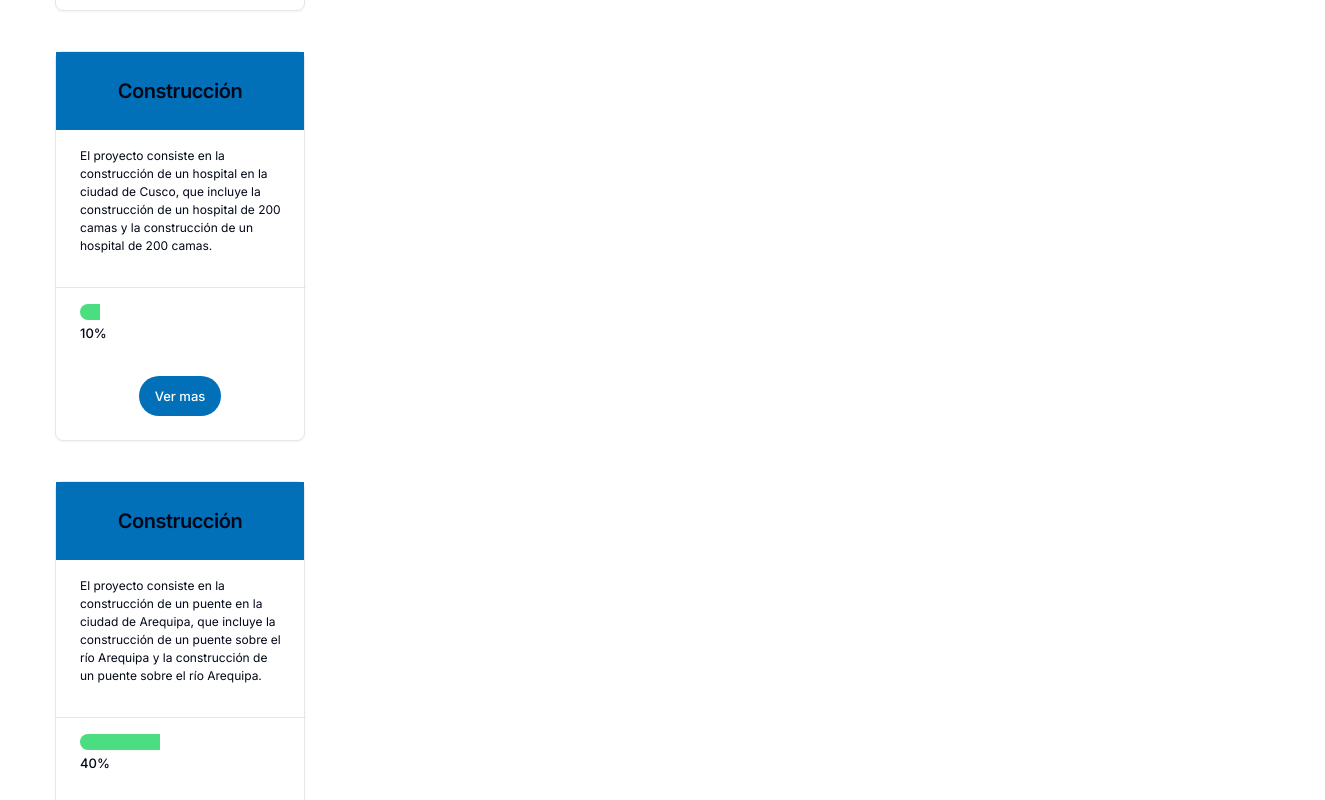
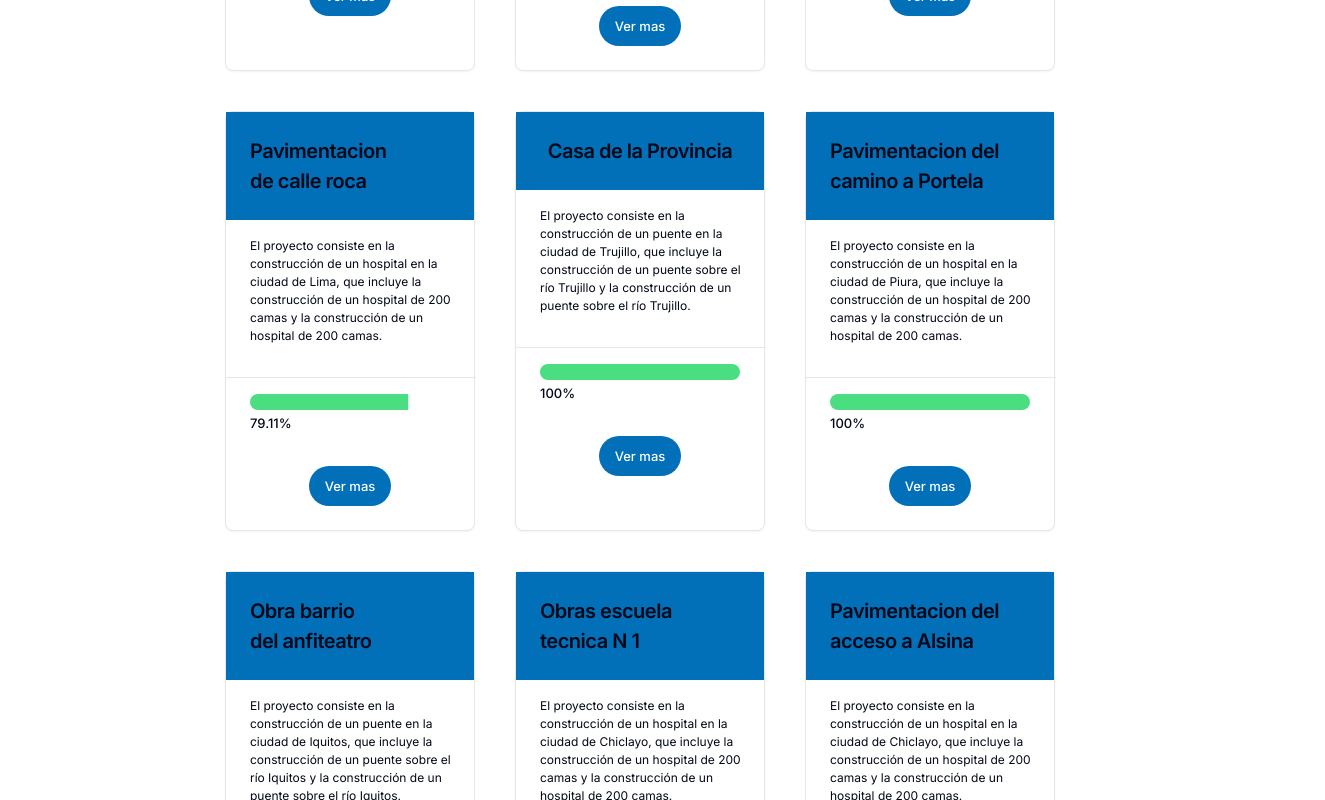
Before and after one commit to manuelcostilla/Gobierno-Abierto, a Next.js app: page /Gestion-de-compromisos in a window 1280 px wide. Shown: the part 1040-1840 px from the top of the page, 1325 px wide, since content can reach past the window. Built offline with nearby package versions, Linux system fonts and the light colour scheme.

Commit message:
CompromisosCard modificado agregando el resto de las obras

```diff
--- a/app/Gestion-de-compromisos/components/CompromisosCard.jsx
+++ b/app/Gestion-de-compromisos/components/CompromisosCard.jsx
@@ -28,7 +28,9 @@ const CompromisosCard = () => {
         {dataObra.map((data, index) => (
           <Card key={index} className="w-[250px] m-5">
             <CardHeader className="flex items-center justify-center bg-blue-header">
-              <CardTitle className="text-xl">{data.title}</CardTitle>
+              <CardTitle className="text-xl text-balance">
+                {data.title}
+              </CardTitle>
             </CardHeader>
             <CardContent className="text-xs text-wrap w-[250px] h-[150px] flex justify-center items-center border-b  mt-2">
               <div>{data.description}</div>
@@ -53,9 +55,21 @@ const CompromisosCard = () => {
                   <DialogHeader>
                     <DialogTitle>{data.title}</DialogTitle>
                   </DialogHeader>
-                  <DialogDescription>{data.description}</DialogDescription>
+                  <DialogDescription>
+                    {data.description}
+                    <div className="flex justify-center items-center">
+                      <Image
+                        alt="Imagen obra"
+                        height={250}
+                        width={250}
+                        src="/imagenes/anfiteatro1.jpg"
+                      />
+                    </div>
+                  </DialogDescription>
                   <DialogFooter>
-
+                    <Button asChild>
+                      <a target="_blank" href="https://baradero.gob.ar/finalizo-la-obra-de-pavimentacion-de-costanera-sur-y-baradero-esta-listo-para-recibir-al-turismo/"> Informacion relacionada</a>
+                    </Button>
                   </DialogFooter>
                 </DialogContent>
               </Dialog>
@@ -63,12 +77,6 @@ const CompromisosCard = () => {
           </Card>
         ))}
       </div>
-      <Image
-                      alt="Imagen obra"
-                      height={1280}
-                      width={920}
-                      src="/imagenes/anfiteatro1.jpg"
-                    />
     </div>
   )
 }
--- a/app/Gestion-de-compromisos/data/dataObraJSON.js
+++ b/app/Gestion-de-compromisos/data/dataObraJSON.js
@@ -1,52 +1,52 @@
 export const dataObra = [
   {
     id: 1,
-    title: "Construcción acceso",
+    title: "Pavimentacion de costanera sur",
     description:
       "El proyecto consiste en la construcción de una carretera de acceso a la ciudad de Puno, que incluye la construcción de un puente sobre el río Puno y la construcción de una carretera de acceso a la ciudad de Puno.",
     image:
       "https://baradero.gob.ar/wp-content/uploads/2023/11/Obra-finalizada-costanera-sur.jpg",
-    progressvalue: 30,
+    progressvalue: 100,
   },
   {
     id: 2,
-    title: "Construcción",
+    title: "Recambio de cañerias en la zona centrica",
     description:
       "El proyecto consiste en la construcción de un hospital en la ciudad de Cusco, que incluye la construcción de un hospital de 200 camas y la construcción de un hospital de 200 camas.",
     image:
       "https://baradero.gob.ar/wp-content/uploads/2023/11/Obra-finalizada-costanera-sur.jpg",
-    progressvalue: 10,
+    progressvalue: 87.25,
   },
   {
     id: 3,
-    title: "Construcción",
+    title: "Puesta en valor del paseo del puerto",
     description:
       "El proyecto consiste en la construcción de un puente en la ciudad de Arequipa, que incluye la construcción de un puente sobre el río Arequipa y la construcción de un puente sobre el río Arequipa.",
     image:
       "https://baradero.gob.ar/wp-content/uploads/2023/11/Obra-finalizada-costanera-sur.jpg",
-    progressvalue: 40,
+    progressvalue: 83.11,
   },
   {
     id: 4,
-    title: "Construcción",
+    title: "Pavimentacion de calle roca",
     description:
       "El proyecto consiste en la construcción de un hospital en la ciudad de Lima, que incluye la construcción de un hospital de 200 camas y la construcción de un hospital de 200 camas.",
     image:
       "https://baradero.gob.ar/wp-content/uploads/2023/11/Obra-finalizada-costanera-sur.jpg",
-    progressvalue: 60,
+    progressvalue: 79.11,
   },
   {
     id: 5,
-    title: "Construcción",
+    title: "Casa de la Provincia",
     description:
       "El proyecto consiste en la construcción de un puente en la ciudad de Trujillo, que incluye la construcción de un puente sobre el río Trujillo y la construcción de un puente sobre el río Trujillo.",
     image:
       "https://baradero.gob.ar/wp-content/uploads/2023/11/Obra-finalizada-costanera-sur.jpg",
-    progressvalue: 80,
+    progressvalue: 100,
   },
   {
     id: 6,
-    title: "Construcción",
+    title: "Pavimentacion del camino a Portela",
     description:
       "El proyecto consiste en la construcción de un hospital en la ciudad de Piura, que incluye la construcción de un hospital de 200 camas y la construcción de un hospital de 200 camas.",
     image:
@@ -55,20 +55,56 @@ export const dataObra = [
   },
   {
     id: 7,
-    title: "Construcción",
+    title: "Obra barrio del anfiteatro",
     description:
       "El proyecto consiste en la construcción de un puente en la ciudad de Iquitos, que incluye la construcción de un puente sobre el río Iquitos y la construcción de un puente sobre el río Iquitos.",
     image:
       "https://baradero.gob.ar/wp-content/uploads/2023/11/Obra-finalizada-costanera-sur.jpg",
-    progressvalue: 45,
+    progressvalue: 100,
   },
   {
     id: 8,
-    title: "Construcción",
+    title: "Obras escuela tecnica N 1",
     description:
       "El proyecto consiste en la construcción de un hospital en la ciudad de Chiclayo, que incluye la construcción de un hospital de 200 camas y la construcción de un hospital de 200 camas.",
     image:
       "https://baradero.gob.ar/wp-content/uploads/2023/11/Obra-finalizada-costanera-sur.jpg",
-    progressvalue: 15,
+    progressvalue: 75,
+  },
+  {
+    id: 9,
+    title: "Pavimentacion del acceso a Alsina",
+    description:
+      "El proyecto consiste en la construcción de un hospital en la ciudad de Chiclayo, que incluye la construcción de un hospital de 200 camas y la construcción de un hospital de 200 camas.",
+    image:
+      "https://baradero.gob.ar/wp-content/uploads/2023/11/Obra-finalizada-costanera-sur.jpg",
+    progressvalue: 75,
+  },
+  {
+    id: 10,
+    title: "Obra del Polideportivo Municipal",
+    description:
+      "El proyecto consiste en la construcción de un hospital en la ciudad de Chiclayo, que incluye la construcción de un hospital de 200 camas y la construcción de un hospital de 200 camas.",
+    image:
+      "https://baradero.gob.ar/wp-content/uploads/2023/11/Obra-finalizada-costanera-sur.jpg",
+    progressvalue: 100,
+  },
+  {
+    id: 11,
+    title: "Obra del hogar del niño JUAN XXIII",
+    description:
+      "El proyecto consiste en la construcción de un hospital en la ciudad de Chiclayo, que incluye la construcción de un hospital de 200 camas y la construcción de un hospital de 200 camas.",
+    image:
+      "https://baradero.gob.ar/wp-content/uploads/2023/11/Obra-finalizada-costanera-sur.jpg",
+    progressvalue: 100,
+  },
+  {
+    id: 12,
+    title: "Pavimentacion del barrio Fonavi",
+    description:
+      "El proyecto consiste en la construcción de un hospital en la ciudad de Chiclayo, que incluye la construcción de un hospital de 200 camas y la construcción de un hospital de 200 camas.",
+    image:
+      "https://baradero.gob.ar/wp-content/uploads/2023/11/Obra-finalizada-costanera-sur.jpg",
+    progressvalue: 100,
   },
 ]
--- a/app/organigrama/components/Organigrama.jsx
+++ b/app/organigrama/components/Organigrama.jsx
@@ -12,7 +12,7 @@ export function Organigrama () {
         <DialogTrigger asChild>
           <Button variant="outline">Mirar imagen</Button>
         </DialogTrigger>
-        <DialogContent className=" max-sm:max-h-[700px] max-h-[1000px] max-w-[1000px]">
+        <DialogContent className=" max-sm:max-h-[700] max-h-[1000px] max-w-[1000px]">
           <div className="w-full h-full">
             <Image
               alt="Imagen obra"
@@ -22,7 +22,6 @@ export function Organigrama () {
             />
           </div>
         </DialogContent>
-
       </Dialog>
       <div className="grid gap-4 py-4 sm:max-w-[745px]  "></div>
     </>
```
Also changed, not shown: .eslintrc.js.
